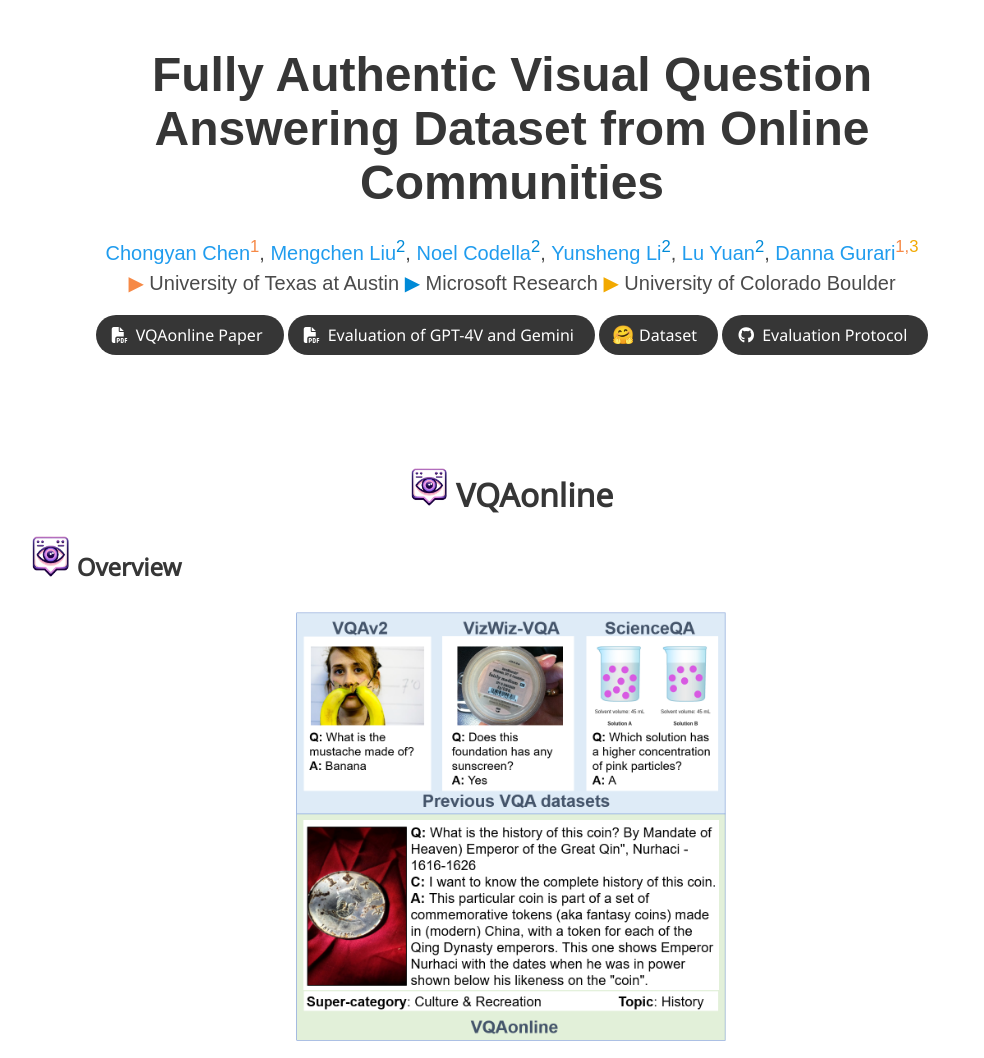
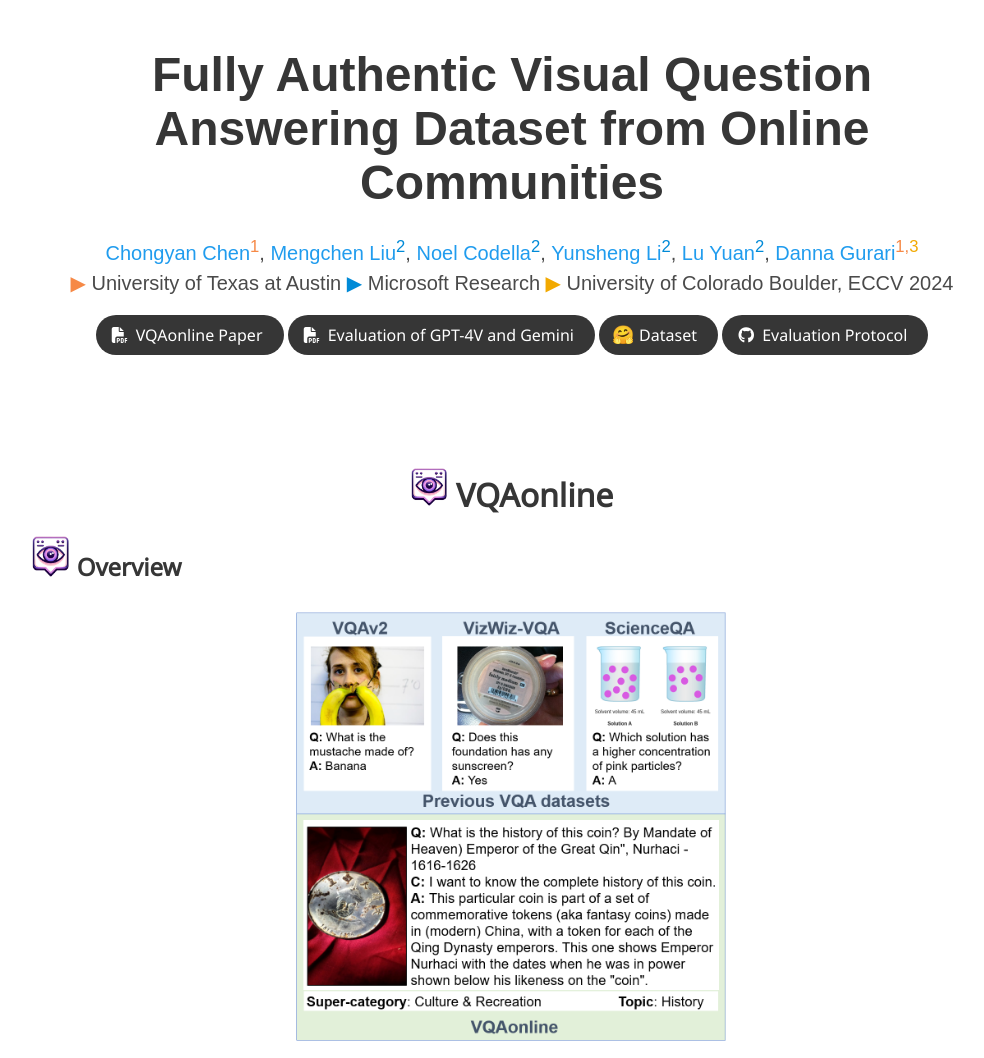
Before and after one commit to VQAonline/vqaonline.github.io, a plain HTML site: page index.html in a window 1280 px wide. Shown: the top 1058 px of the page, without its empty margins (128-1112 px from the left). Drawn offline with nearby package versions, Linux system fonts and the light colour scheme; some icons are missing; a web font is replaced by a local one.

Commit message:
change layout

```diff
--- a/index.html
+++ b/index.html
@@ -94,9 +94,9 @@
 
                     <span class="author-block"><b style="color:#f68946; font-weight:normal">&#x25B6 </b> University of Texas at Austin</b></span>
                     <span class="author-block"><b style="color:#008AD7; font-weight:normal">&#x25B6 </b> Microsoft Research</span>
-                    <span class="author-block"><b style="color:#F2A900; font-weight:normal">&#x25B6 </b>University of Colorado Boulder</span>
+                    <span class="author-block"><b style="color:#F2A900; font-weight:normal">&#x25B6 </b>University of Colorado Boulder, </span>
+                    <span class="author-block">ECCV 2024</span>
                   </div>
-
 
                   <!-- <div class="is-size-6 publication-authors">
                     <span class="author-block"><sup>*</sup>Equal Contribution</span>
```
